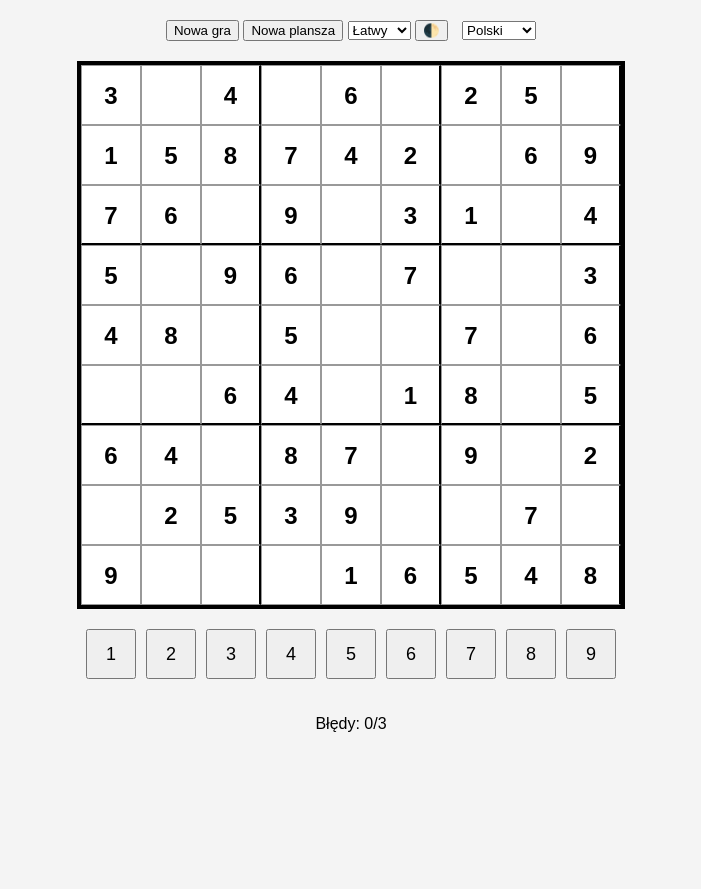
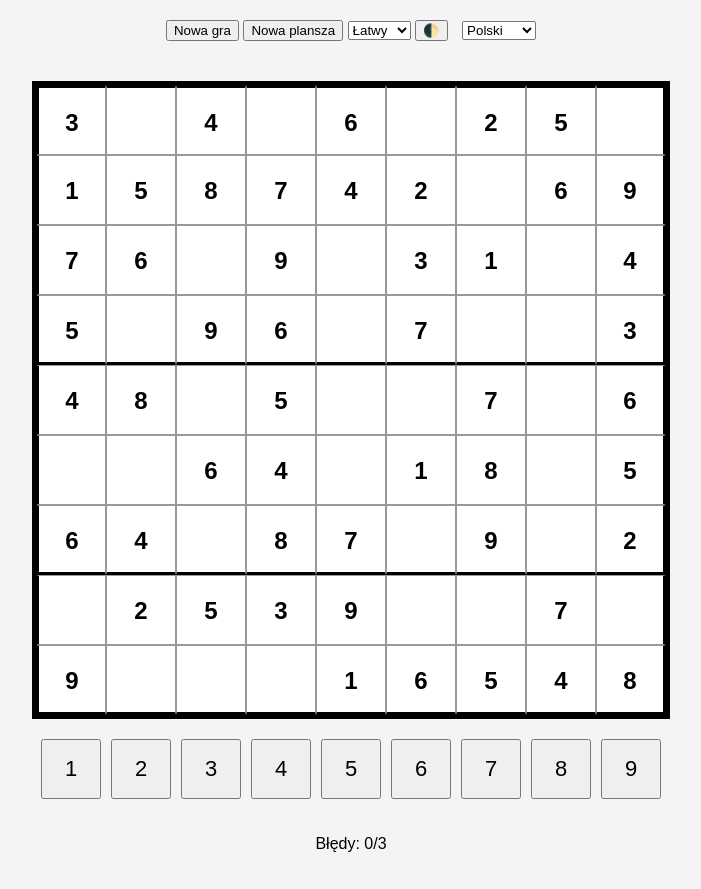
Before and after one commit to Dawidddd98/sudoku, a plain HTML site: page index.html in a window 1280 px wide. Shown: the whole page, without its empty margins (289-990 px from the left). Before the commit the page ends 800 px from the top, so only its background shows below. Drawn offline with Linux system fonts and the light colour scheme.

Commit message:
Update index.html

```diff
--- a/index.html
+++ b/index.html
@@ -35,26 +35,22 @@
     }
     .board {
       display: grid;
-      grid-template-columns: repeat(9, 60px);
-      grid-template-rows: repeat(9, 60px);
+      grid-template-columns: repeat(9, 70px);
+      grid-template-rows: repeat(9, 70px);
       gap: 0;
       border: 4px solid black;
+      margin-top: 20px;
     }
     .cell {
-      width: 60px;
-      height: 60px;
+      width: 70px;
+      height: 70px;
       border: 1px solid #999;
       text-align: center;
-      line-height: 60px;
+      line-height: 70px;
       font-size: 24px;
       font-weight: bold;
       background-color: var(--cell-bg);
       color: var(--text-color);
-    }
-    .cell:nth-child(3n) { border-right: 2px solid black; }
-    .cell:nth-child(n+19):nth-child(-n+27),
-    .cell:nth-child(n+46):nth-child(-n+54) {
-      border-bottom: 2px solid black;
     }
     .cell.selected {
       background-color: var(--selected-cell);
@@ -65,19 +61,40 @@
     .numbers {
       display: flex;
       justify-content: center;
+      flex-wrap: wrap;
       margin-top: 20px;
+      gap: 10px;
     }
     .numbers button {
-      margin: 0 5px;
-      width: 50px;
-      height: 50px;
-      font-size: 18px;
+      width: 60px;
+      height: 60px;
+      font-size: 22px;
     }
     .info {
       margin-top: 20px;
     }
     .lang-select {
       margin-left: 10px;
+    }
+    /* Bold borders for 3x3 boxes */
+    .cell {
+      border: 1px solid #999;
+    }
+    .cell:nth-child(9n+1) {
+      border-left: 3px solid black;
+    }
+    .cell:nth-child(n):nth-child(-n+9) {
+      border-top: 3px solid black;
+    }
+    .cell:nth-child(9n) {
+      border-right: 3px solid black;
+    }
+    .cell:nth-child(n+73) {
+      border-bottom: 3px solid black;
+    }
+    .cell:nth-child(n+28):nth-child(-n+36),
+    .cell:nth-child(n+55):nth-child(-n+63) {
+      border-bottom: 3px solid black;
     }
   </style>
 </head>
@@ -243,6 +260,7 @@
         document.getElementById("mistakes").textContent = `${translations[currentLang].mistakes}: ${mistakes}/3`;
         if (mistakes >= 3) {
           document.getElementById("status").textContent = translations[currentLang].lose;
+          setTimeout(() => newGame(), 3000);
         }
       }
     }
```
